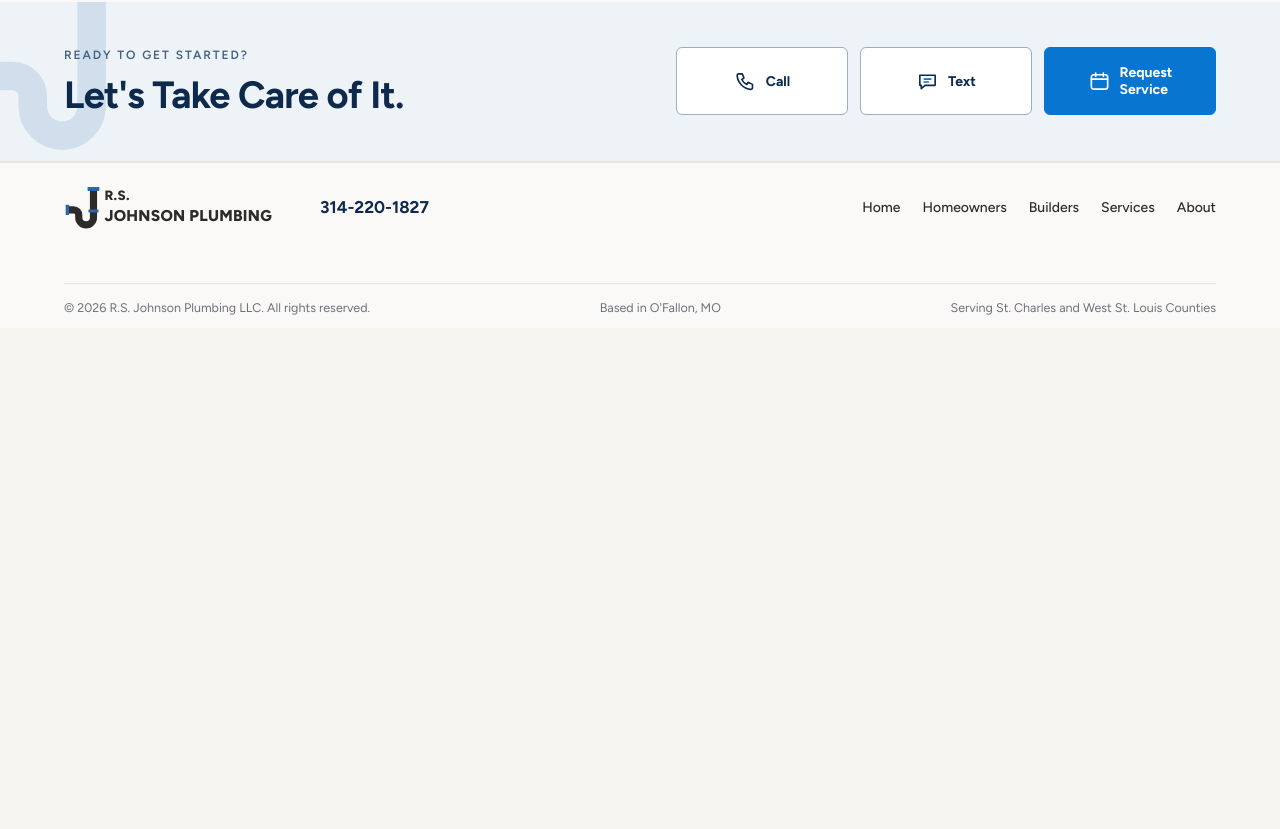
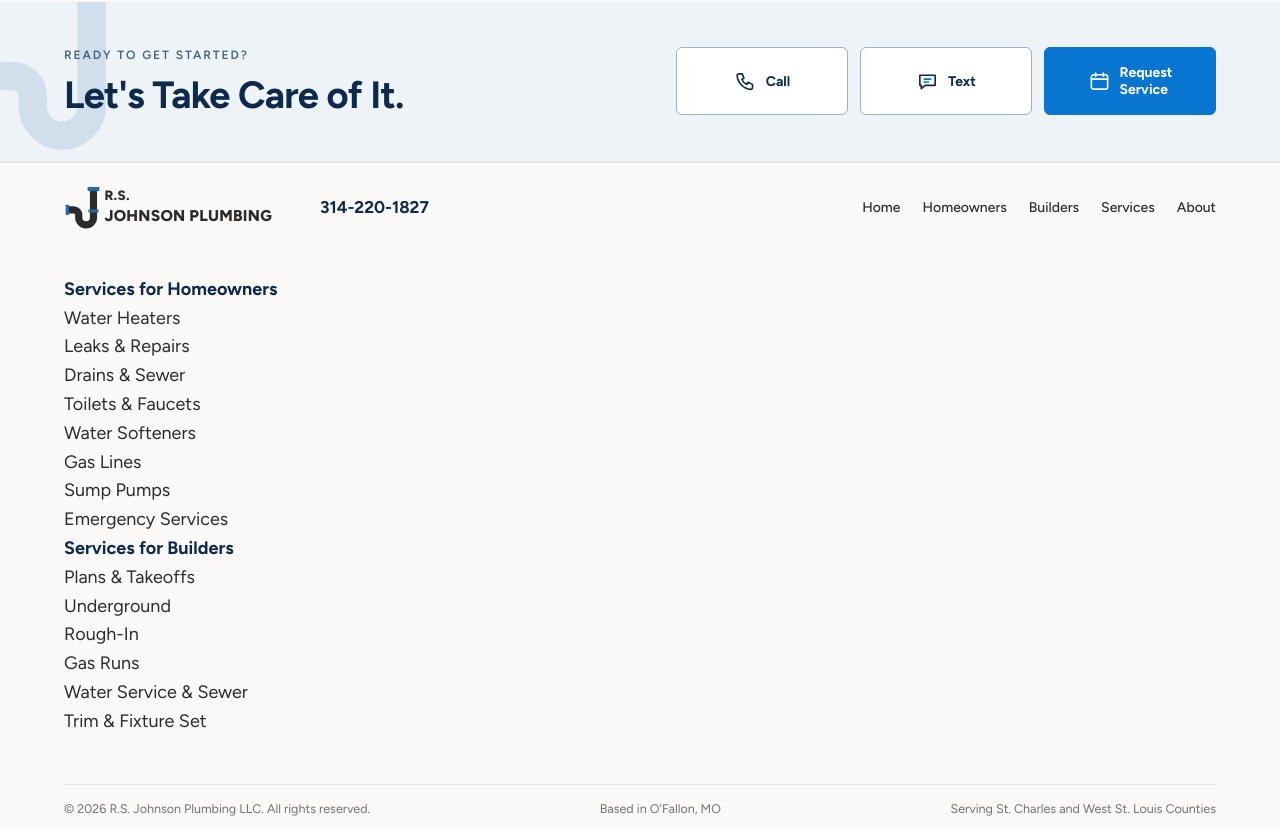
Before and after one commit to rs-johnson-plumbing/website, a Next.js app: page /for-homeowners in a window 1280 px wide. Shown: the part 2579-3408 px from the top of the page. Before the commit the page ends 2907 px from the top, so only its background shows below. Built offline with nearby package versions, Linux system fonts and the light colour scheme.

Commit message:
Add grouped service links using Concept 2 labels and routes

```diff
--- a/src/components/concept-two/chrome/C2Footer.tsx
+++ b/src/components/concept-two/chrome/C2Footer.tsx
@@ -1,8 +1,9 @@
 import Link from "next/link";
-import { conceptTwo as copy, site, footerCities } from "@/lib/content";
+import { conceptTwo as copy, site, footerCities, services, builderServices } from "@/lib/content";
+import { c2Label } from "../ui/drawingFor";
 import { Lockup } from "@/components/ui/Logo";
 
-/** Light, quiet footer. Never a sitemap. */
+/** Contact details and service navigation follow the active Concept 2 content. */
 export function C2Footer() {
   const year = 2026;
   return (
@@ -29,6 +30,20 @@ export function C2Footer() {
           ))}
         </nav>
 
+        <div className="c2-footer-service-groups">
+          <nav aria-label="Services for Homeowners">
+            <h2>Services for Homeowners</h2>
+            <ul>{services.map((service) => (
+              <li key={service.slug}><Link href={`/services/${service.slug}`}>{c2Label(service.slug, service.name)}</Link></li>
+            ))}</ul>
+          </nav>
+          <nav aria-label="Services for Builders">
+            <h2>Services for Builders</h2>
+            <ul>{builderServices.map((service) => (
+              <li key={service.slug}><Link href={`/services/builders#${service.slug}`}>{c2Label(service.slug, service.name)}</Link></li>
+            ))}</ul>
+          </nav>
+        </div>
         <div className="c2-footer-meta">
           <span>
             &copy; {year} {copy.footer.legal}
```
